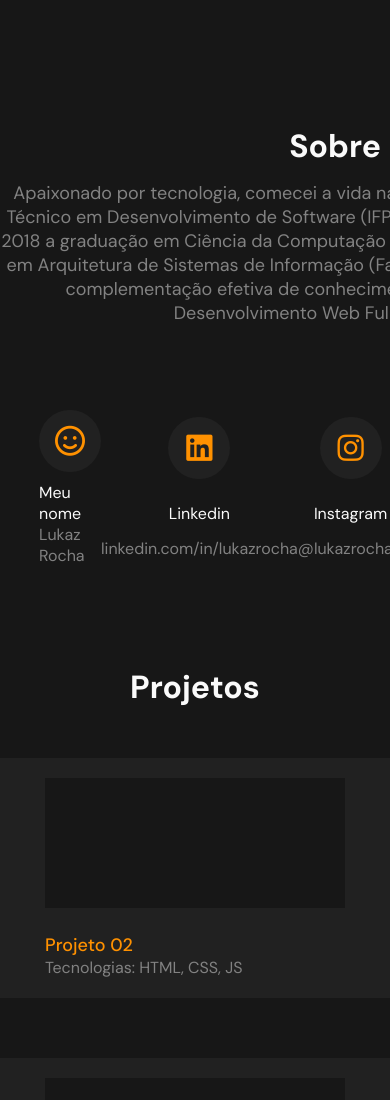
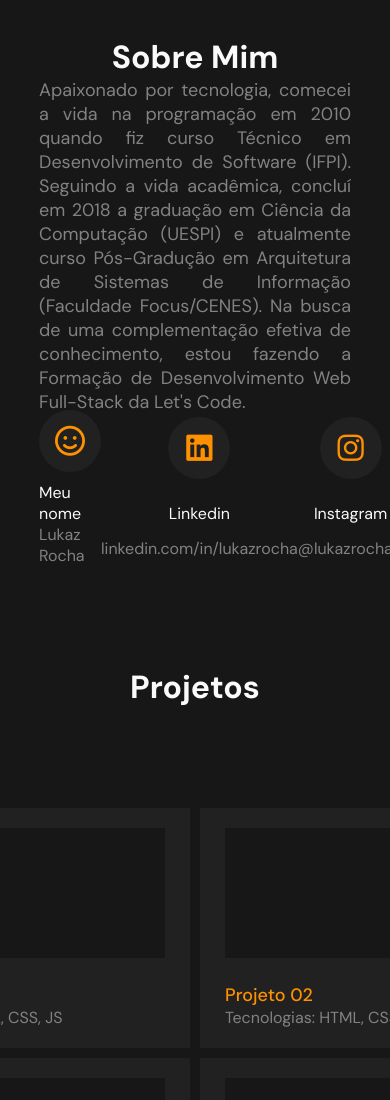
Before and after one commit to lukazrocha/lukazrocha.github.io, a plain HTML site: page docs/index.html in a window 390 px wide. Shown: the part 400-1500 px from the top of the page. Drawn offline with Linux system fonts and the light colour scheme.

Commit message:
iniciando aplicação de responsividade

```diff
--- a/docs/css/style.css
+++ b/docs/css/style.css
@@ -26,9 +26,9 @@ body {
 
 .center {
     display: flex;
-	flex-direction: column;
-	align-items: center;
-	justify-content: space-between;
+    flex-direction: column;
+    align-items: center;
+    justify-content: space-between;
 }
 
 header {
@@ -68,7 +68,6 @@ a {
     color: var(--white);
 }
 
-
 .banner {
     margin: 0 auto;
     height: 400px;
@@ -89,7 +88,6 @@ p {
     justify-content: space-between;
 }
 
-
 i {
     font-size: 20px;
     margin-right: 10px;
@@ -108,10 +106,8 @@ i {
     display: flex;
     align-items: center;
     justify-content: center;
-	margin: auto 0;
+    margin: auto 0;
 }
-
-
 
 .btn-contato {
     background-color: var(--black);
@@ -180,7 +176,7 @@ i {
     display: flex;
     justify-content: space-around;
     width: 80%;
-    background-color: var(--black)
+    background-color: var(--black);
 }
 
 .item-social {
@@ -240,7 +236,6 @@ i {
     justify-content: center;
     align-items: flex-start;
     padding-left: 25px;
-
 }
 
 .proj-content {
@@ -253,7 +248,7 @@ i {
 .proj-title {
     font-size: 18px;
     font-weight: 500;
-    color: var(--orange)
+    color: var(--orange);
 }
 
 .servicos {
@@ -264,7 +259,6 @@ i {
     margin-bottom: 20px;
 }
 .servicos h2 {
-
     text-align: center;
     font-size: 32px;
     font-weight: 700;
@@ -281,7 +275,9 @@ i {
     padding-bottom: 10x;
 }
 
-.sites, .sistemas, .responsivos {
+.sites,
+.sistemas,
+.responsivos {
     width: 350px;
     height: 240px;
     background-color: var(--gray-dark);
@@ -302,3 +298,28 @@ i {
     font-size: 32px;
     font-weight: 500;
 }
+
+@media (max-width: 900px) {
+
+    .sobre {
+        width: 80%;
+        height: auto;
+    }
+    .sobre p {
+        text-align: justify;
+    }
+
+    .projetos h2 {
+        width: 100%;
+        margin-bottom: 100px;
+    }
+    .projetos .container {
+        display: grid;
+        grid-template-columns: 1fr 1fr;
+        grid-template-rows: 1fr 1fr 1fr;
+        width: 80%;
+    }
+    .proj {
+        margin: 0 5px 10px 5px;
+    }
+}
```
